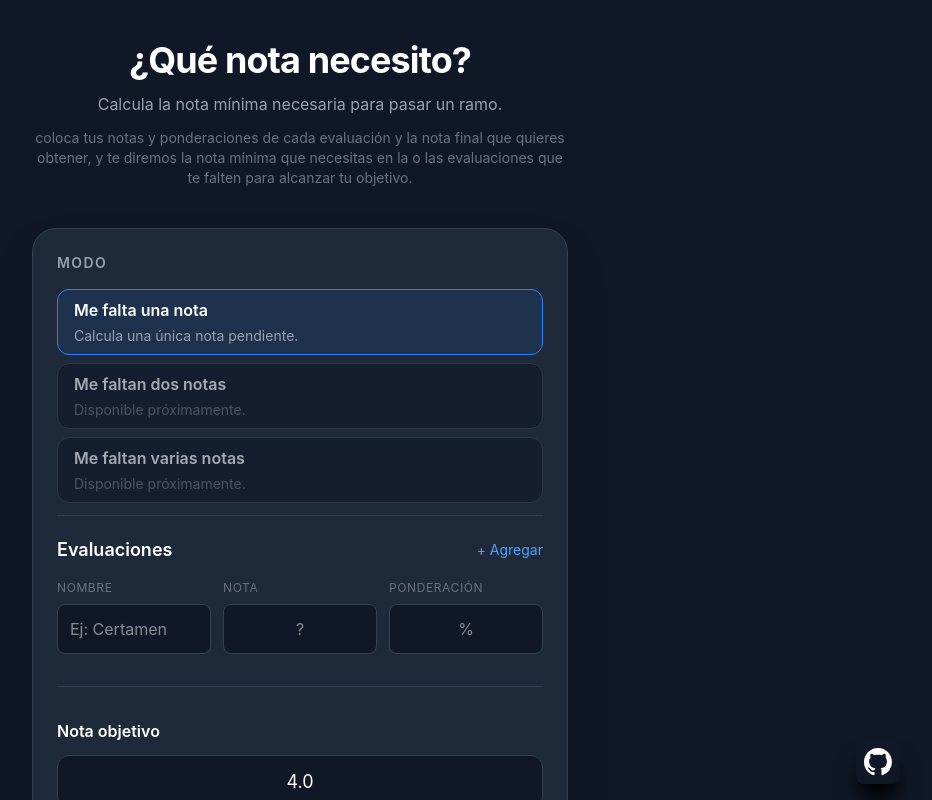
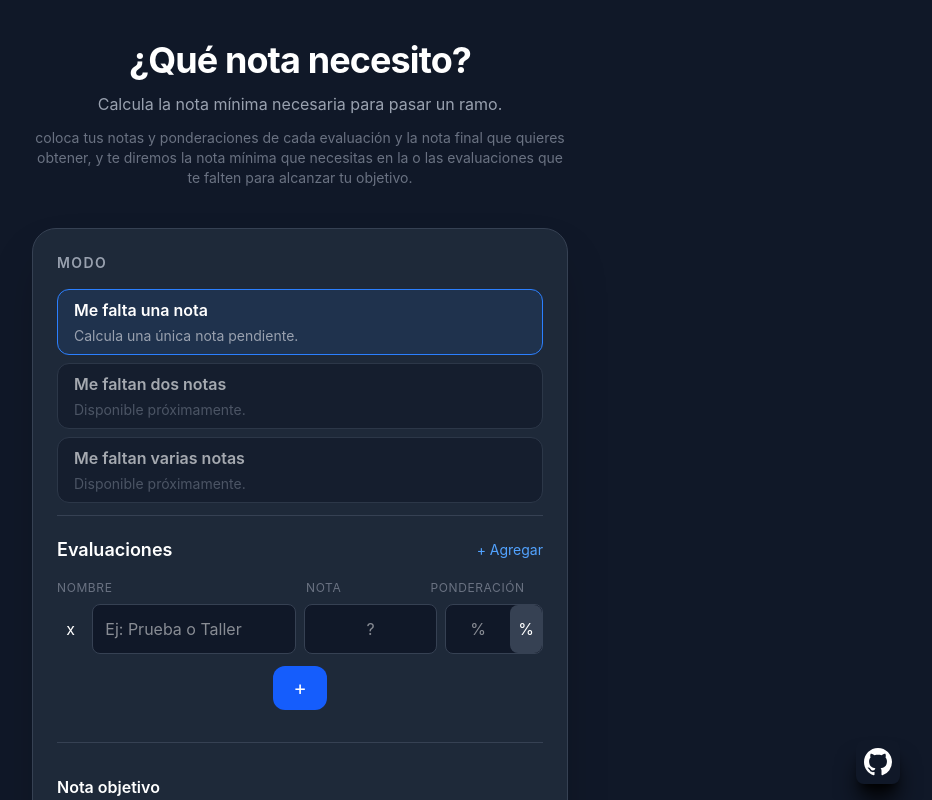
Before and after one commit to betra0/que-nota-necesito, a React (Vite) app: page / in a window 1280 px wide. Shown: the top 800 px of the page, without its empty margins (340-1272 px from the left). Built offline with nearby package versions, Linux system fonts and the light colour scheme.

Commit message:
feat: implement EvaluationList component and integrate it into HomeCard

```diff
--- /dev/null
+++ b/src/components/EvaluationList.jsx
@@ -0,0 +1,153 @@
+import { useState } from "react";
+
+function EvaluationList() {
+
+  const [evaluations, setEvaluations]= useState([
+    { name: '', grade: null, weight: null },
+
+  ]);
+
+  const addHandler =() => {
+    setEvaluations([...evaluations, { name: '', grade: null, weight: null }]);
+  }
+  const removeHandler = (index) => {
+    const newEvaluations = [...evaluations];
+    newEvaluations.splice(index, 1);
+    setEvaluations(newEvaluations);
+  }
+
+
+  return (
+    <>
+
+
+
+        {/* Evaluaciones */}
+        <div>
+          <div className="mb-4 flex items-center justify-between">
+            <h2 className="text-lg font-semibold">
+              Evaluaciones
+            </h2>
+            <button className="text-sm text-blue-400 hover:text-blue-300">
+              + Agregar
+            </button>
+          </div>
+          <div className="mb-2 grid grid-cols-4 gap-3 text-xs uppercase tracking-wider text-gray-500">
+            <span className="col-span-2">Nombre</span>
+            <span>Nota</span>
+            <span>Ponderación</span>
+          </div>
+
+          <div className="space-y-3">
+
+            {evaluations.map((evaluation, index) => (
+              <EvaluationRow
+                key={`evaluation-${index}`}
+                name={evaluation.name}
+                grade={evaluation.grade}
+                weight={evaluation.weight}
+                index={index}
+                evaluations={evaluations}
+                setEvaluations={setEvaluations}
+                removeFunction={() => removeHandler(index)}
+              />
+            ))}
+
+
+          </div>
+
+          <section className="space-y-3 flex items-center justify-center mt-3">
+            <button
+            className="text-xl text-white bg-blue-600 rounded-xl px-5 py-2 " onClick={addHandler}>
+              +
+            </button>
+          </section>
+
+        </div>
+
+
+
+
+    </>
+
+  )
+}
+
+
+
+
+
+
+function EvaluationRow({ name, grade, weight, index, evaluations, setEvaluations }) {
+  const removeHandler = (index) => {
+    const newEvaluations = [...evaluations];
+    newEvaluations.splice(index, 1);
+    setEvaluations(newEvaluations);
+  }
+  const setName = (index, value) => {
+    const newEvaluations = [...evaluations];
+    newEvaluations[index].name = value;
+    setEvaluations(newEvaluations);
+  }
+  const setGrade = (index, value) => {
+    if (value !== '' && (isNaN(value) || value < 0 || value > 7)) {
+      return;
+    }
+    const newEvaluations = [...evaluations];
+    newEvaluations[index].grade = value;
+    setEvaluations(newEvaluations);
+  }
+  const setWeight = (index, value) => {
+    if (value !== '' && (isNaN(value) || value < 0 || value > 100)) {
+      return;
+    }
+    const newEvaluations = [...evaluations];
+    newEvaluations[index].weight = value;
+    setEvaluations(newEvaluations);
+  }
+
+
+  return (
+    <div className="grid grid-cols-14 gap-2">
+              <button className="col-span-1 " onClick={() => removeHandler(index)}>
+                x
+              </button>
+              <input
+                placeholder="Ej: Prueba o Taller"
+                className="rounded-lg border border-gray-700 bg-gray-900 px-3 py-3 outline-none transition focus:border-blue-500
+                col-span-6
+                "
+                onChange={(e) => setName(index, e.target.value)}
+                value={name}
+              />
+              <input
+                placeholder="?"
+                className="rounded-lg border border-gray-700 bg-gray-900 px-3 py-3 text-center outline-none transition focus:border-blue-500
+                min-w-0 col-span-4"
+                onChange={(e) => setGrade(index, e.target.value)}
+                value={grade !== null ? grade : ''}
+              />
+
+
+              <div className="rounded-lg bg-gray-900 border border-gray-700
+                flex min-w-0
+                col-span-3
+              ">
+                <input
+                placeholder="%"
+                className="flex-1 w-full h-full m-0 px-3 py-3 rounded-lg border border-gray-700/0 text-center outline-none transition focus:border-blue-500
+                min-w-0
+                "
+                onChange={(e) => setWeight(index, e.target.value)}
+                value={weight !== null ? weight : ''}
+              />
+              <span className="bg-gray-700 text-center flex justify-center items-center px-2 rounded-lg">
+                %
+              </span>
+              </div>
+
+
+    </div>
+  )
+}
+export default EvaluationList
--- a/src/components/HomeCard.jsx
+++ b/src/components/HomeCard.jsx
@@ -1,3 +1,5 @@
+import EvaluationList from "./EvaluationList"
+
 function HomeCard() {
 
   const modosStyles = "w-full rounded-xl border px-4 py-2 text-left"
@@ -59,38 +61,10 @@ function HomeCard() {
         </div>
         {/* Separador */}
         <div className="my-3 mb-5 h-px bg-gray-700" />
+
         {/* Evaluaciones */}
-        <div>
-          <div className="mb-4 flex items-center justify-between">
-            <h2 className="text-lg font-semibold">
-              Evaluaciones
-            </h2>
-            <button className="text-sm text-blue-400 hover:text-blue-300">
-              + Agregar
-            </button>
-          </div>
-          <div className="mb-2 grid grid-cols-3 gap-3 text-xs uppercase tracking-wider text-gray-500">
-            <span>Nombre</span>
-            <span>Nota</span>
-            <span>Ponderación</span>
-          </div>
-          <div className="space-y-3">
-            <div className="grid grid-cols-3 gap-3">
-              <input
-                placeholder="Ej: Certamen"
-                className="rounded-lg border border-gray-700 bg-gray-900 px-3 py-3 outline-none transition focus:border-blue-500"
-              />
-              <input
-                placeholder="?"
-                className="rounded-lg border border-gray-700 bg-gray-900 px-3 py-3 text-center outline-none transition focus:border-blue-500"
-              />
-              <input
-                placeholder="%"
-                className="rounded-lg border border-gray-700 bg-gray-900 px-3 py-3 text-center outline-none transition focus:border-blue-500"
-              />
-            </div>
-          </div>
-        </div>
+        <EvaluationList />
+
         {/* Separador */}
         <div className="my-8 h-px bg-gray-700" />
         {/* Objetivo */}
```
